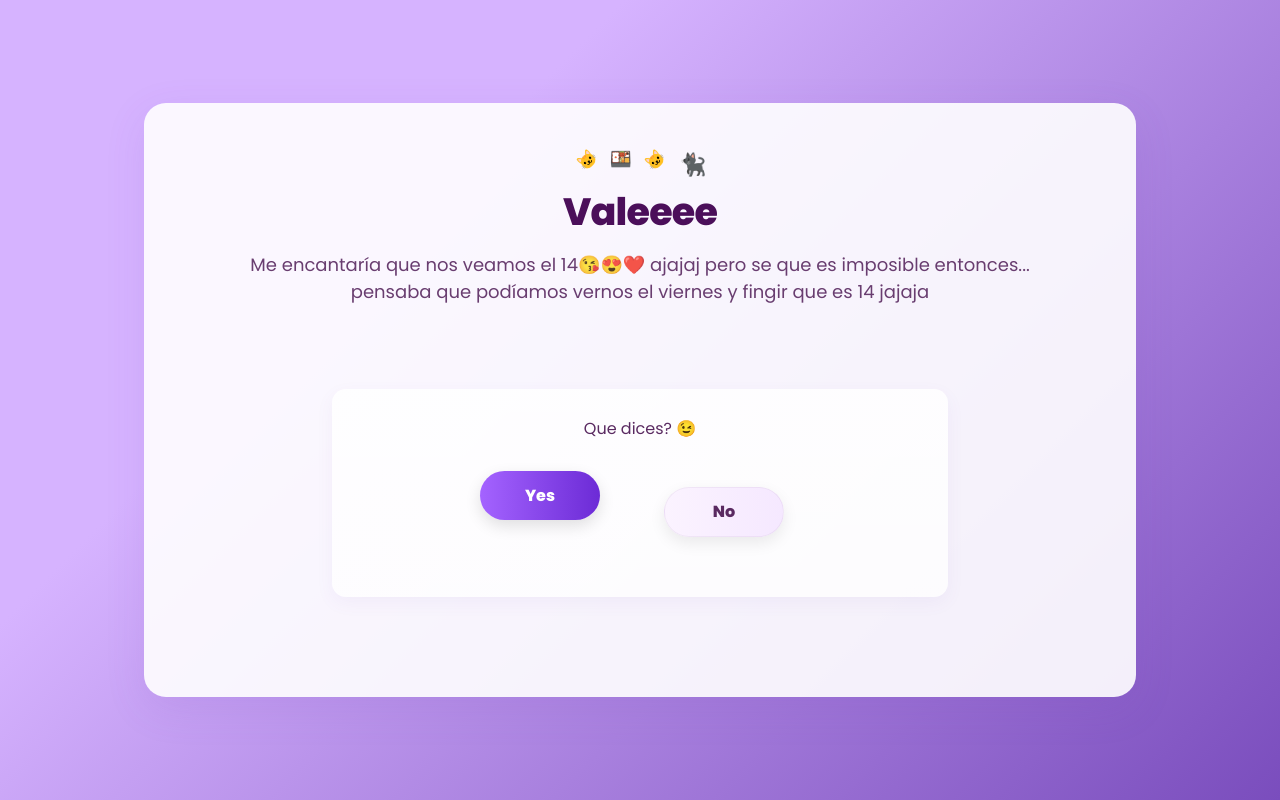
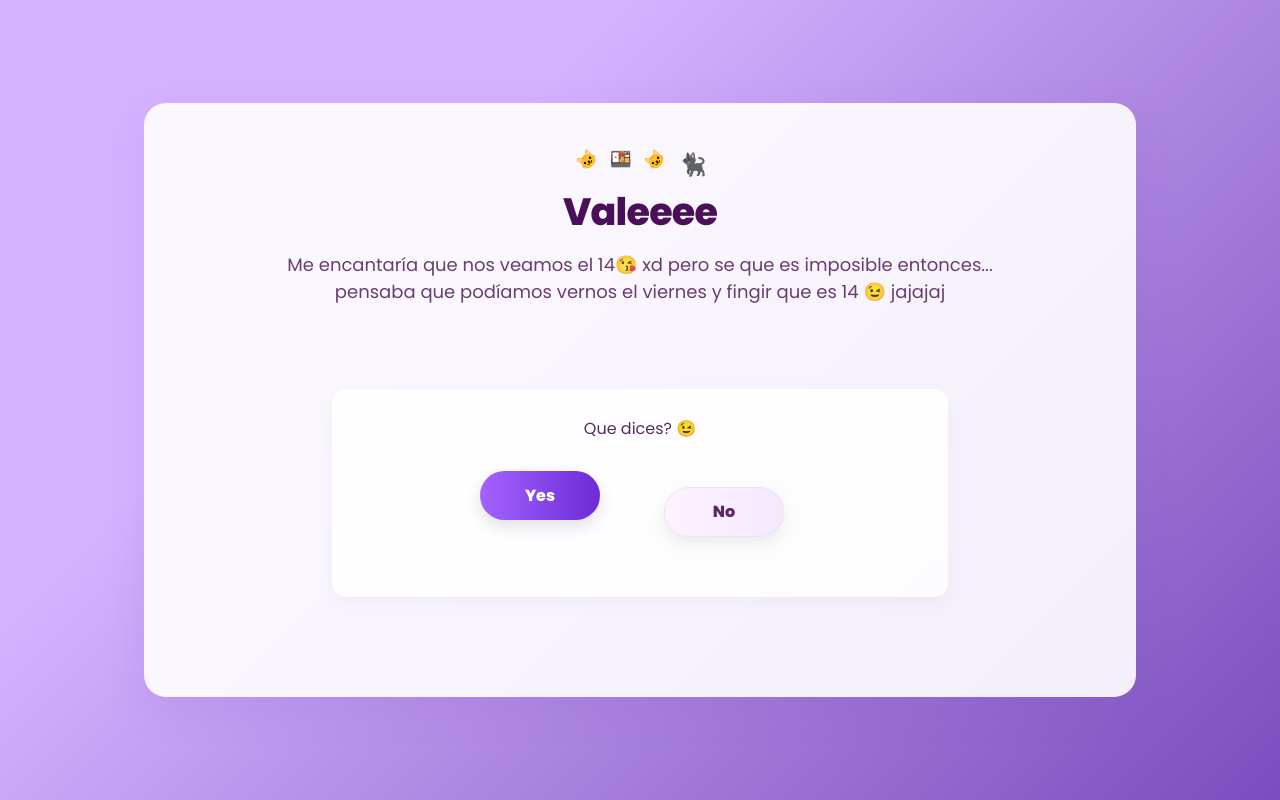
Before and after one commit to negdie2/ValePage, a React (Vite) app: page / in a window 1280 px wide. Built offline with nearby package versions, Linux system fonts and the light colour scheme.

Commit message:
listoMorado10

```diff
--- a/src/App.tsx
+++ b/src/App.tsx
@@ -443,9 +443,9 @@ function App() {
 
               <h1 className="title">Valeeee</h1>
               <p className="subtitle">
-                Me encantaría que nos veamos el 14😘😍❤️ ajajaj pero se que es
-                imposible entonces... pensaba que podíamos vernos el viernes y
-                fingir que es 14 jajaja
+                Me encantaría que nos veamos el 14😘 xd pero se que es imposible
+                entonces... pensaba que podíamos vernos el viernes y fingir que
+                es 14 😉 jajajaj
               </p>
 
               <div className="panel">
```
